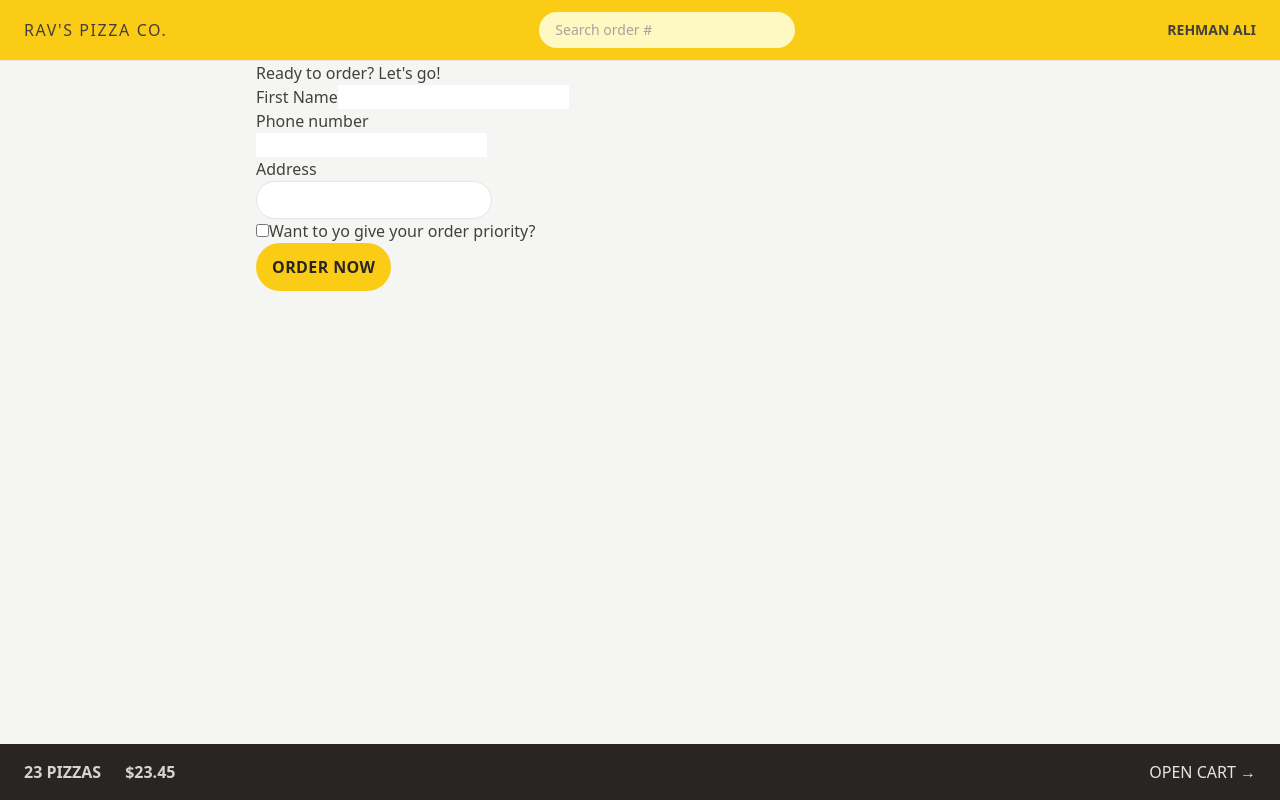
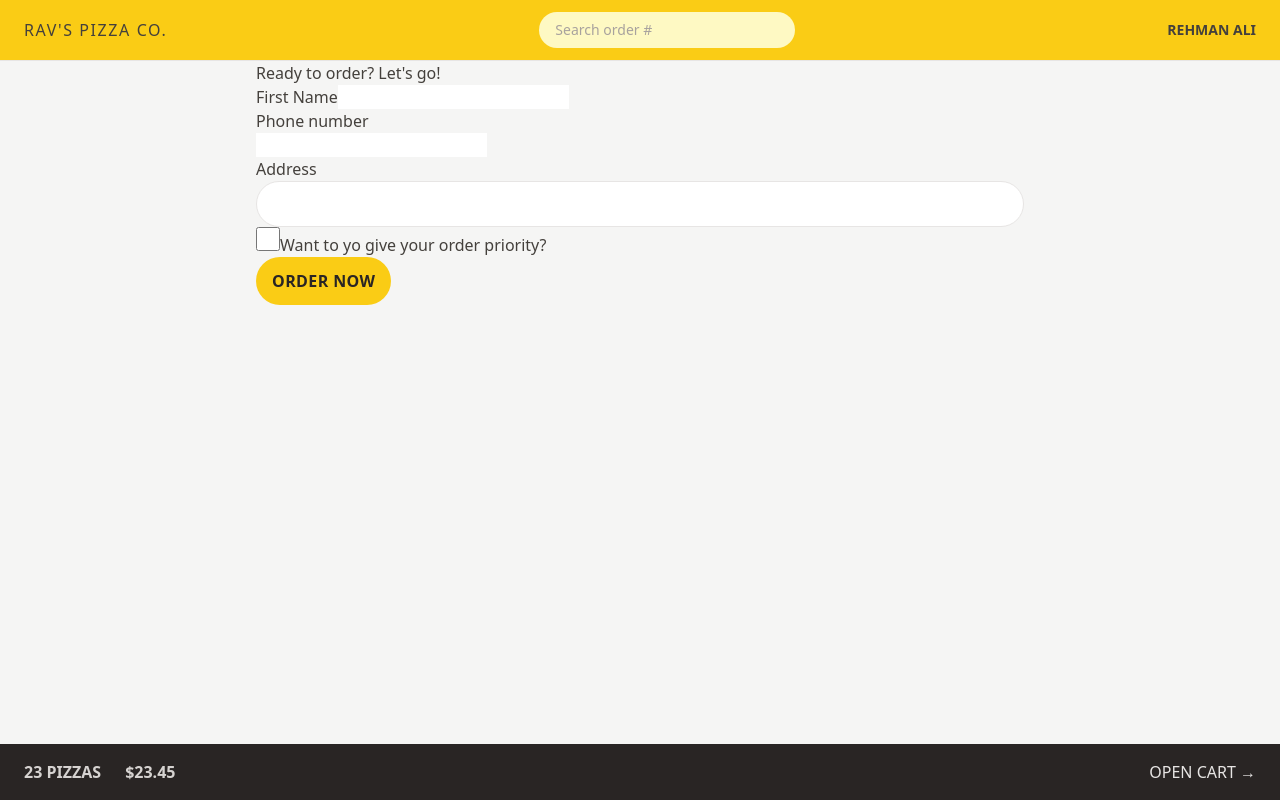
Before and after one commit to RehmanAli10/Rav-s-Pizza, a React (Vite) app: page /order/new in a window 1280 px wide. Built offline with nearby package versions, Linux system fonts and the light colour scheme.

Commit message:
Designed fields

```diff
--- a/src/features/order/CreateOrder.jsx
+++ b/src/features/order/CreateOrder.jsx
@@ -61,7 +61,7 @@
         <label>Address</label>
         <div>
           <input
-            className="rounded-full border border-stone-200 px-4 py-2 text-sm transition-all duration-300 placeholder:text-stone-400"
+            className="w-full rounded-full border border-stone-200 px-4 py-2 text-sm transition-all duration-300 placeholder:text-stone-400 focus:outline-none focus:ring focus:ring-yellow-400 md:px-6 md:py-3"
             type="text"
             name="address"
             required
@@ -71,6 +71,7 @@
 
       <div>
         <input
+          className="h-6 w-6 accent-yellow-400 focus:outline-none focus:ring focus:ring-yellow-400 focus:ring-offset-2"
           type="checkbox"
           name="priority"
           id="priority"
```
